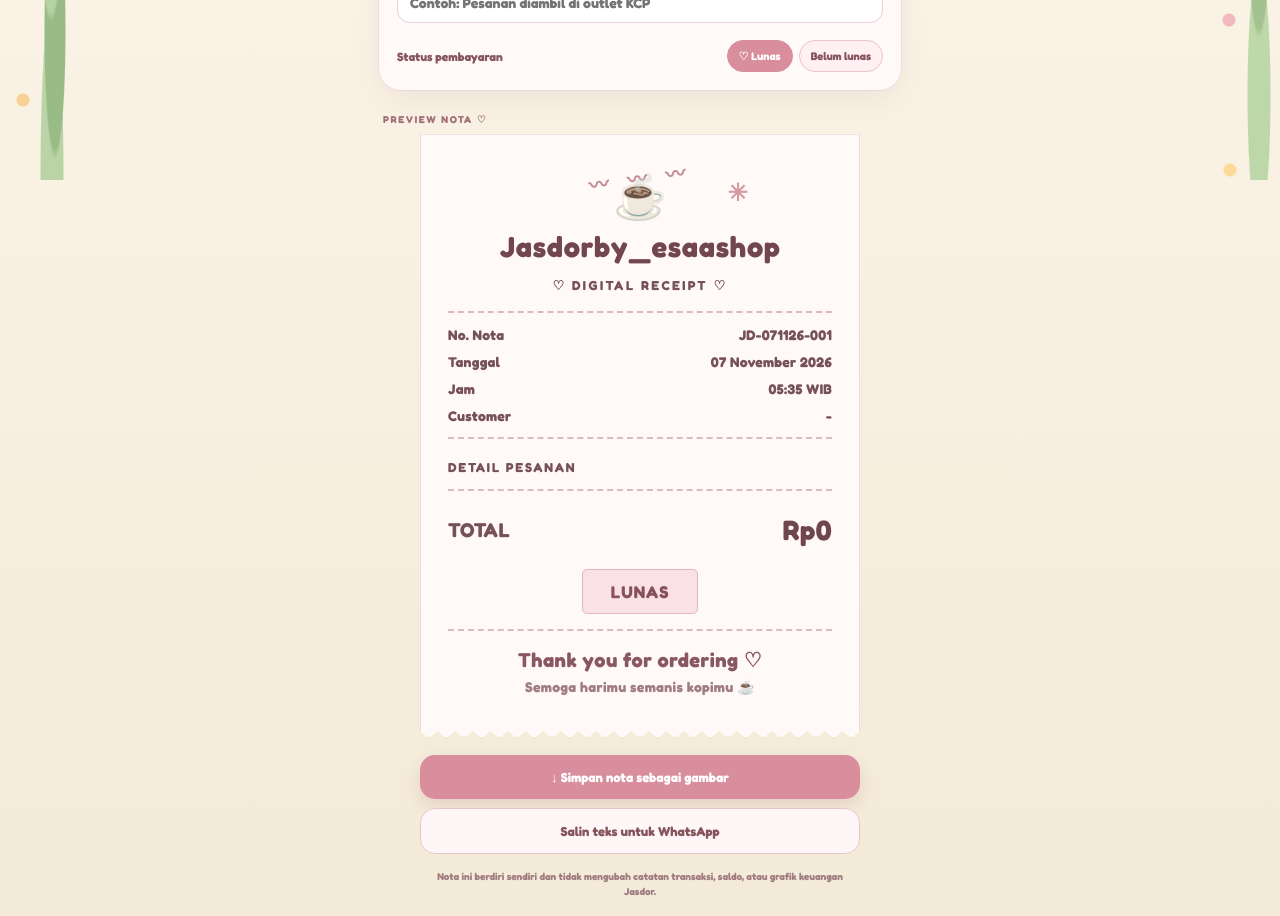
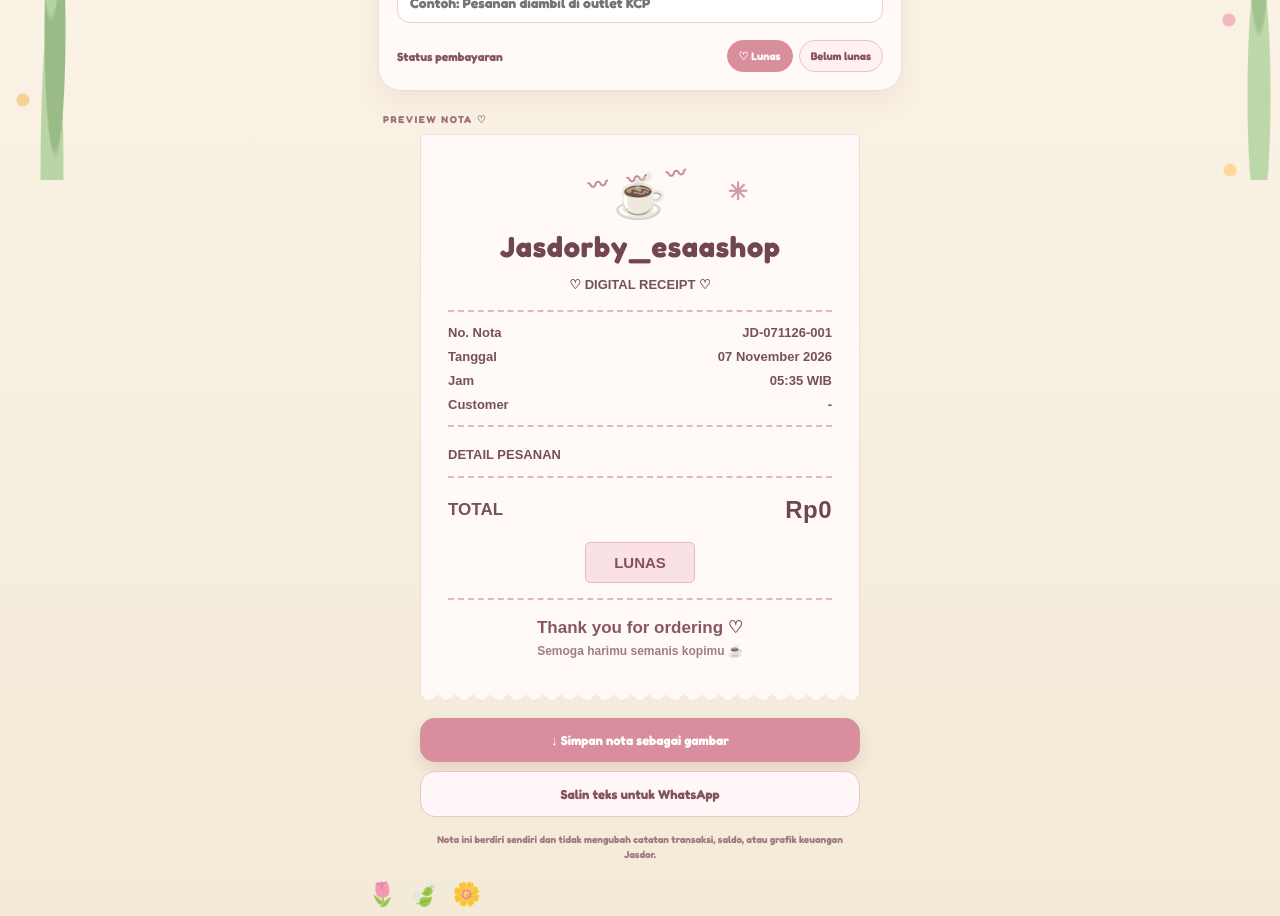
Before and after one commit to wdne054/Catatan-Keuangan, a Next.js app: page /nota in a window 1280 px wide. Shown: the part 620-1536 px from the top of the page. Built offline with nearby package versions, Linux system fonts and the light colour scheme.

Commit message:
Switch receipt details to cute readable typography

```diff
--- a/app/nota/nota.css
+++ b/app/nota/nota.css
@@ -123,3 +123,33 @@
 .nota-thanks { font-size: 20px; letter-spacing: .5px; }
 .nota-footer { font-size: 14px; letter-spacing: .35px; }
 .nota-paper .nota-brand-top { overflow-wrap: anywhere; }
+
+/* Friendly readable type for all receipt details; keep brand heading unchanged. */
+@import url("https://fonts.googleapis.com/css2?family=Nunito:wght@500;600;700;800;900&display=swap");
+.nota-paper { font-family: "Nunito", sans-serif; }
+.nota-paper .nota-brand-top { font-family: "Fredoka", sans-serif; font-size: 29px; letter-spacing: .8px; }
+.nota-paper .nota-subtitle,
+.nota-paper .nota-meta,
+.nota-paper .nota-meta b,
+.nota-paper .nota-detail-title,
+.nota-paper .nota-line-item,
+.nota-paper .nota-line-item b,
+.nota-paper .nota-line-item small,
+.nota-paper .nota-line-item strong,
+.nota-paper .nota-total,
+.nota-paper .nota-note,
+.nota-paper .nota-paid,
+.nota-paper .nota-thanks,
+.nota-paper .nota-footer { font-family: "Nunito", sans-serif; letter-spacing: 0; }
+.nota-paper .nota-subtitle { font-size: 13px; }
+.nota-paper .nota-meta { font-size: 13px; margin: 9px 0; }
+.nota-paper .nota-meta b { font-size: 13px; overflow-wrap:anywhere; }
+.nota-paper .nota-detail-title { font-size: 13px; }
+.nota-paper .nota-line-item { font-size: 14px; margin: 12px 0; }
+.nota-paper .nota-line-item small { font-size: 12px; }
+.nota-paper .nota-total { font-size: 17px; margin: 18px 0; }
+.nota-paper .nota-total strong { font-size: 24px; }
+.nota-paper .nota-note { font-size: 12px; line-height: 1.5; }
+.nota-paper .nota-paid { font-size: 15px; }
+.nota-paper .nota-thanks { font-size: 17px; }
+.nota-paper .nota-footer { font-size: 12px; }
```
